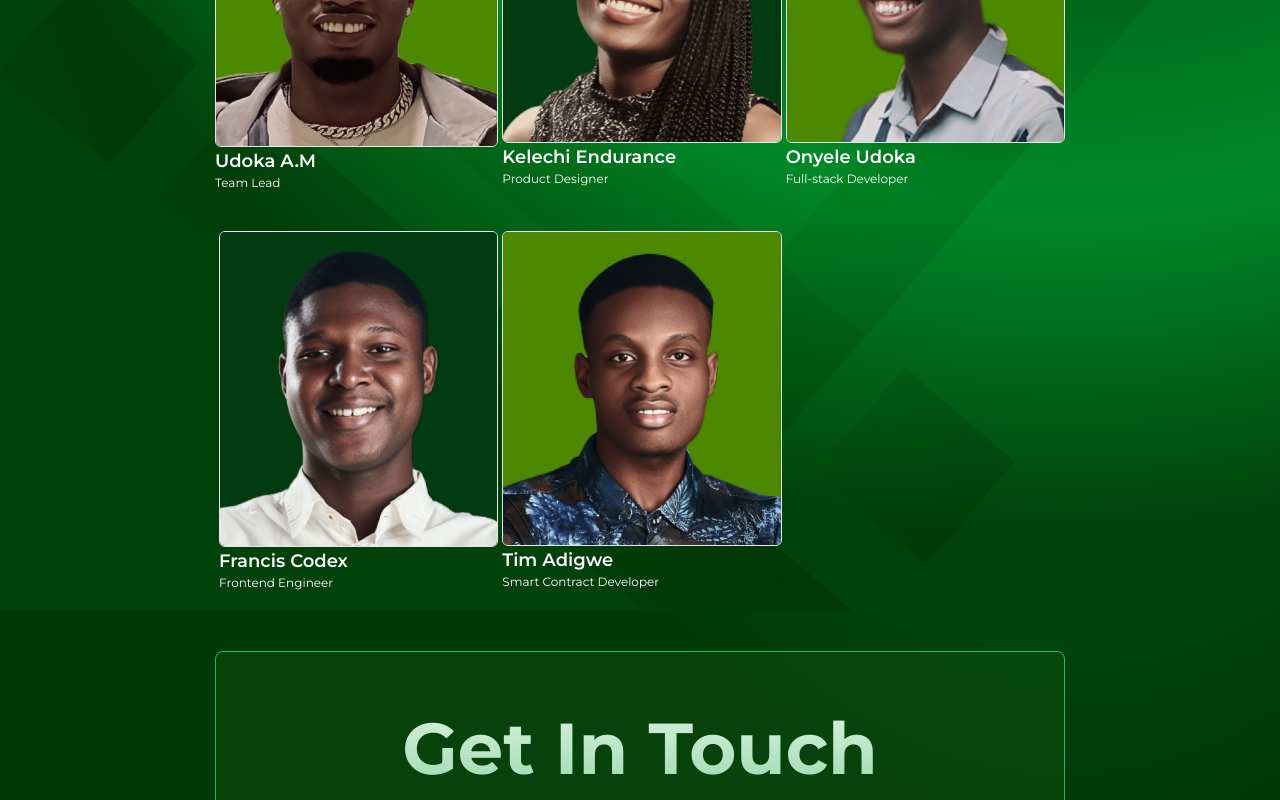
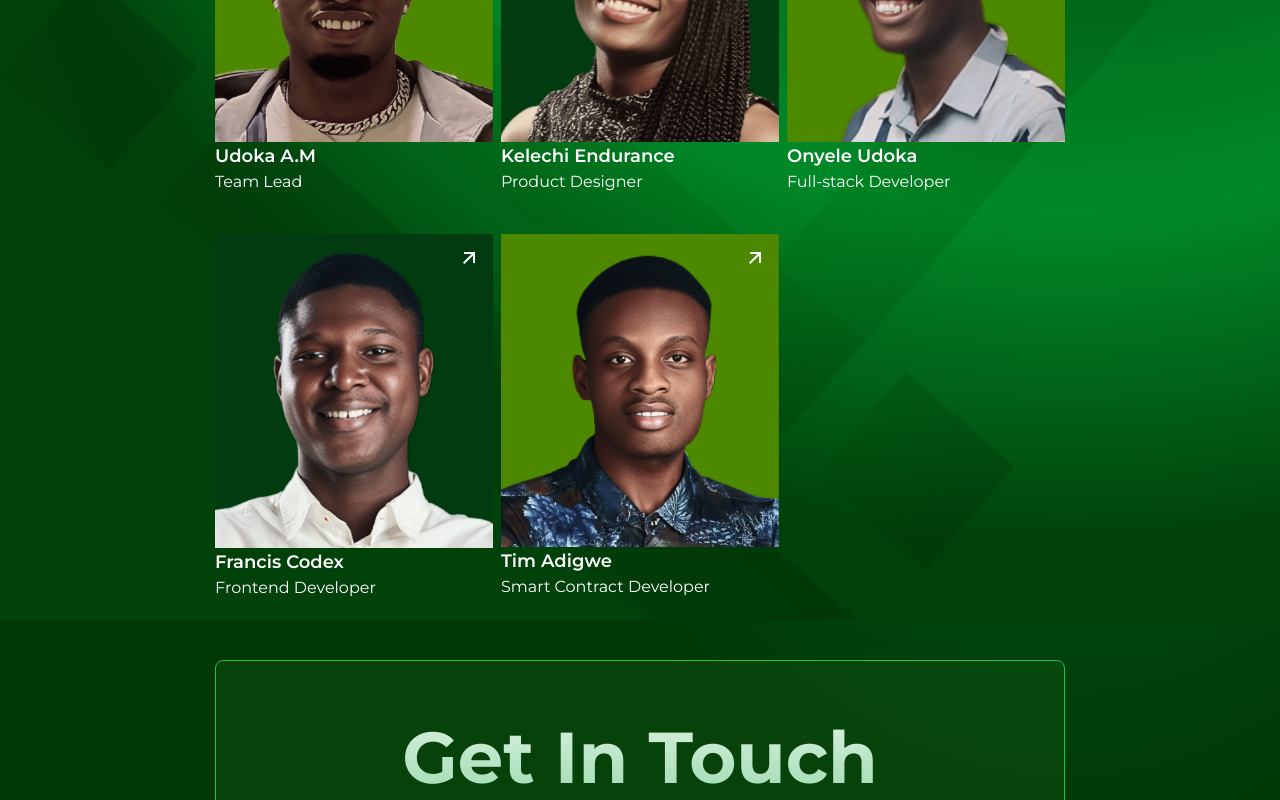
Before and after one commit to SprintIQ/SprintIQ-Landing-Page, a React (Vite) app: page / in a window 1280 px wide. Shown: the part 2827-3627 px from the top of the page. Built offline with nearby package versions, Linux system fonts and the light colour scheme.

Commit message:
finale changes

```diff
--- a/src/components/Team.tsx
+++ b/src/components/Team.tsx
@@ -1,3 +1,8 @@
+import { RiArrowRightUpLine, RiCloseCircleLine, RiGlobalLine, RiLinkedinBoxFill, RiTwitterXFill } from "@remixicon/react";
+import { useState } from "react";
+import { Link } from "react-router-dom";
+import {motion} from "framer-motion"
+
 const Team = () => {
   return (
     <section className="px-10 lg:px-20 py-10 lg:py-5 team-hero">
@@ -10,12 +15,12 @@ const Team = () => {
         </p>
       </div>
 
-      <div className="grid space-x-1 grid-cols-3 max-w-[850px] mx-auto mt-10 gap-y-10 ">
-        <TeamMemberCard image="./uddy.png" memberName="Udoka A.M" position="Team Lead" />
-        <TeamMemberCard image="./kelechi.png" memberName="Kelechi Endurance" position="Product Designer"/>
-        <TeamMemberCard image="./udoka.png" memberName="Onyele Udoka" position="Full-stack Developer"/>
-        <TeamMemberCard image="./francis.png" memberName="Francis Codex" position="Frontend Engineer"/>
-        <TeamMemberCard image="./tim.png" memberName="Tim Adigwe" position="Smart Contract Developer"/>
+      <div className="grid grid-cols-1 md:grid-cols-2 lg:grid-cols-3 max-w-[850px] mx-auto mt-10 gap-y-10 gap-x-2 items-start">
+        <TeamMemberCard image="./uddy.png" memberName="Udoka A.M" position="Team Lead" description="Blockchain Developer and DevRel Engineer"/>
+        <TeamMemberCard image="./kelechi.png" memberName="Kelechi Endurance" position="Product Designer" description={`Seasoned design professional`}/>
+        <TeamMemberCard image="./udoka.png" memberName="Onyele Udoka" position="Full-stack Developer" description="Product Centric Full Stack Engineer"/>
+        <TeamMemberCard image="./francis.png" memberName="Francis Codex" position="Frontend Developer" description="Blockchain Developer and Software Engineer"/>
+        <TeamMemberCard image="./tim.png" memberName="Tim Adigwe" position="Smart Contract Developer" description="Rust, Reactjs, React-native experienced developer"/>
       </div>
     </section>
   )
@@ -27,14 +32,80 @@ interface TeamMemberCardProp {
     image: string;
     memberName: string;
     position: string;
+    description: string;
+    xLink?: string;
+    linkedInLink?: string;
+    websiteLink?: string;
 }
 
-const TeamMemberCard = ({image, memberName, position}: TeamMemberCardProp) => {
+const TeamMemberCard = ({image, memberName, position, description, xLink, linkedInLink, websiteLink}: TeamMemberCardProp) => {
+
+    const [detailIsOpen, setDetailIsOpen] = useState(false)
+
     return (
-        <div>
-            <img src={image} alt="" className="border rounded-md " />
-            <h2 className="text-sm lg:text-lg font-semibold">{memberName}</h2>
-            <h4 className="text-xs">{position}</h4>
+        <div className="flex flex-col justify-center w-fit mx-auto relative">
+            <img src={image} alt="" className="w-full"/>
+            <motion.h2
+              className={`text-sm md:text-lg font-semibold ${detailIsOpen ? "hidden" : ""}`}
+            >
+              {memberName}
+            </motion.h2>
+            <h4 className={`text-xs md:text-base ${detailIsOpen ? "hidden" : ""}`}>{position}</h4>
+
+            <div className="absolute top-3 right-3">
+              {
+                detailIsOpen ?
+                (
+                  <RiCloseCircleLine className="cursor-pointer" onClick={() => setDetailIsOpen(!detailIsOpen)}/>
+                )
+                :
+                (
+                  <RiArrowRightUpLine className="cursor-pointer" onClick={() => setDetailIsOpen(!detailIsOpen)}/>
+                )
+              }
+
+            </div>
+
+            {/* User details toast */}
+            <motion.div
+              className="bg-[#175611E5] text-white border border-[#1FC04D] py-3 rounded-lg px-3 absolute left-[50%] -translate-x-[50%] w-[90%] bottom-[5px]"
+              initial = {{
+                bottom: "-25px",
+                opacity: 0
+              }}
+              animate = {{
+                bottom: detailIsOpen ? "5px" : "-25px",
+                opacity: detailIsOpen ? 1 : 0
+              }}
+              transition={{
+                type: "spring"
+              }}
+            >
+              <h2 className="text-sm md:text-lg font-semibold">{memberName}</h2>
+              <h4 className="text-sm md:text-base">{position}</h4>
+              <div className="flex justify-between items-end mt-1 text-sm gap-x-3">
+                <div>
+                  {description}
+                </div>
+                <div className="flex items-center">
+                  <span className="hover:opacity-80">
+                    <Link to={xLink ? xLink : ''}>
+                      <RiTwitterXFill className="w-5"/>
+                    </Link>
+                  </span>
+                  <span className="hover:opacity-80">
+                    <Link to={linkedInLink ? linkedInLink : ''}>
+                      <RiLinkedinBoxFill className="w-5"/>
+                    </Link>
+                  </span>
+                  <span className="hover:opacity-80">
+                    <Link to={websiteLink ? websiteLink : ''}>
+                      <RiGlobalLine className="w-5"/>
+                    </Link>
+                  </span>
+                </div>
+              </div>
+            </motion.div>
         </div>
     )
 }
```
Also changed, not shown: package.json (+4 -3 lines), 2 other files (tests, documents, lock files or other folders).
